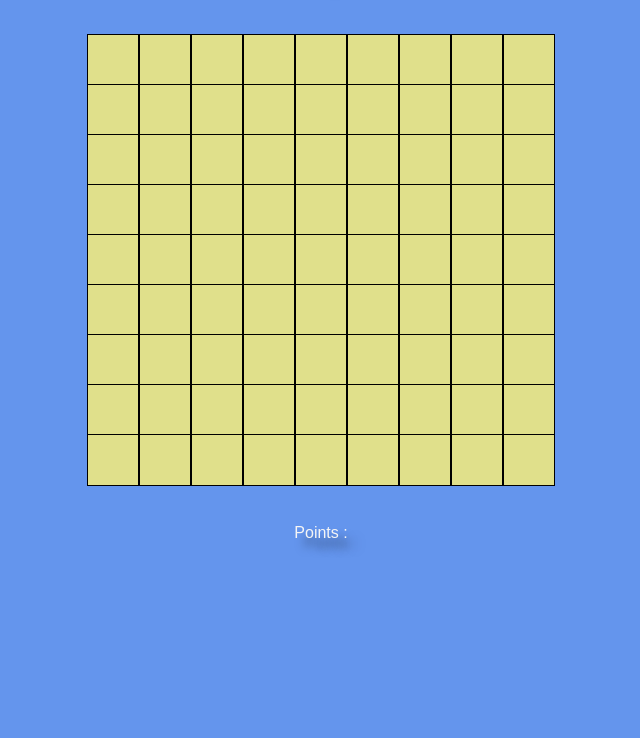
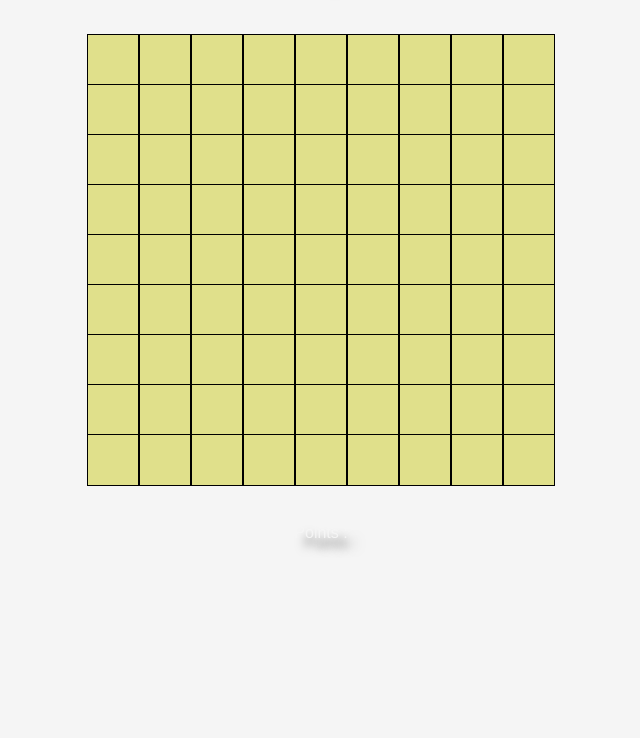
Before and after one commit to iamrohitagg/MineSweeper_Game, a plain HTML site: page index.html in a window 1280 px wide. Shown: the part 62-800 px from the top of the page, without its empty margins (319-959 px from the left). Drawn offline with Linux system fonts and the light colour scheme.

Commit message:
Update main.css

```diff
--- a/css/main.css
+++ b/css/main.css
@@ -1,5 +1,5 @@
 body{
-    background-color: cornflowerblue
+    background-color: #f5f5f5;
 }
 #points{
     margin-top: 40px;
```
